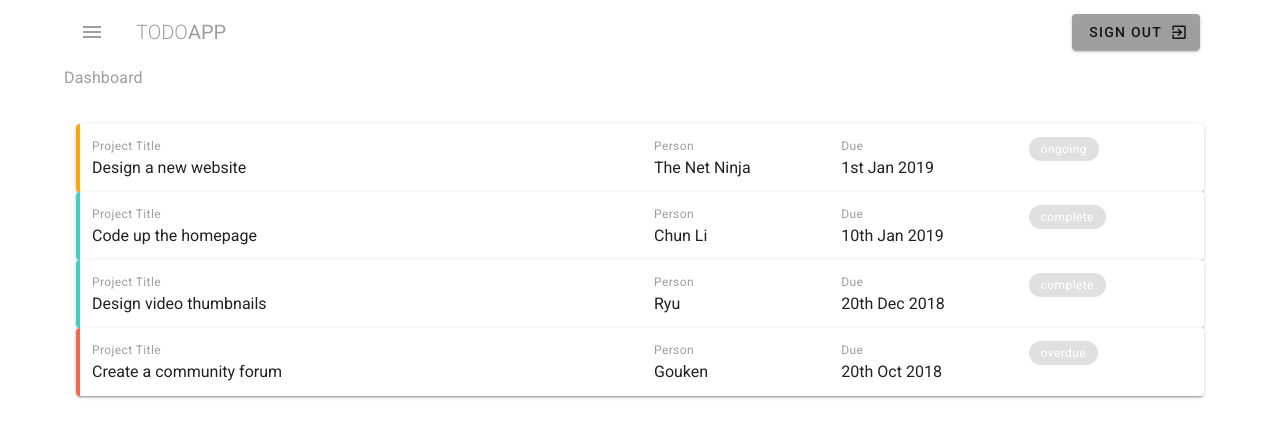
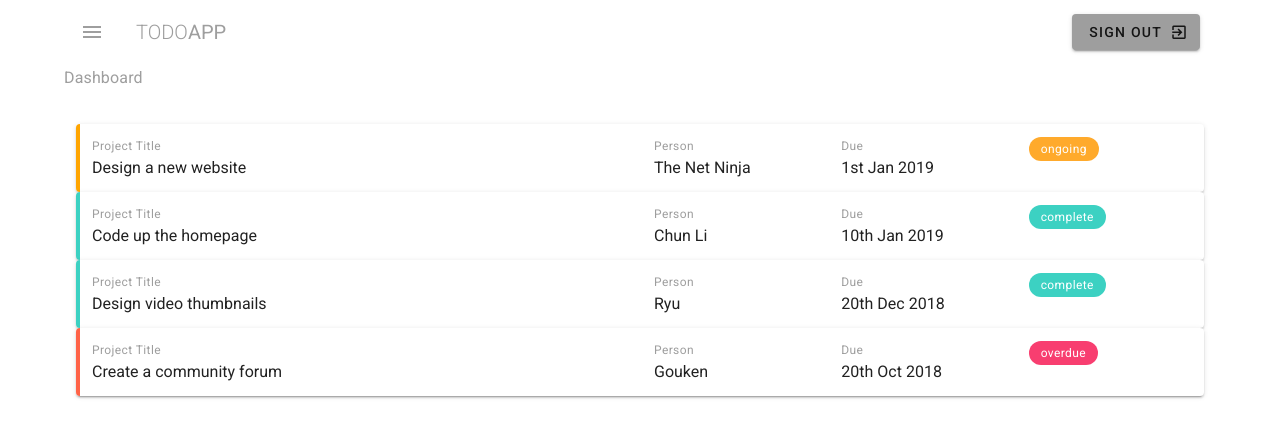
Before and after one commit to braden-w/learn-vuetify-project-management-website, a Nuxt app: page / in a window 1280 px wide. Shown: the top 438 px of the page. Built offline with nearby package versions, Linux system fonts and the light colour scheme.

Commit message:
Added chip formatting with chips-container

```diff
--- a/pages/index.vue
+++ b/pages/index.vue
@@ -17,6 +17,7 @@
             <div>{{ project.due }}</div>
           </v-col>
           <v-col cols="22" md="2">
+            <div class="right" id="chips-container">
               <v-chip
                 small
                 my-auto
@@ -24,6 +25,7 @@
               >
                 {{ project.status }}
               </v-chip>
+            </div>
           </v-col>
         </v-row>
       </v-card>
@@ -83,4 +85,13 @@ export default {
 .project.overdue {
   border-left: 4px solid tomato;
 }
+#chips-container .complete {
+  background: #3cd1c2;
+}
+#chips-container .ongoing {
+  background: #ffaa2c;
+}
+#chips-container .overdue {
+  background: #f83e70;
+}
 </style>
```
